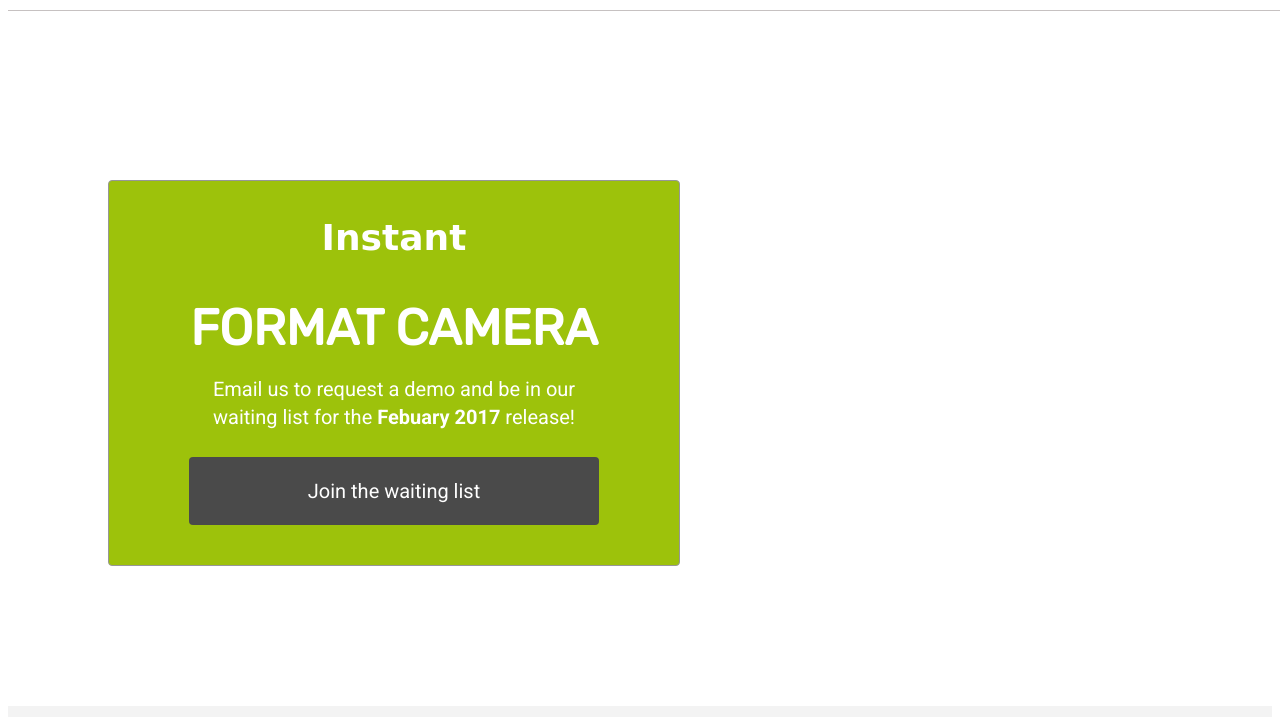
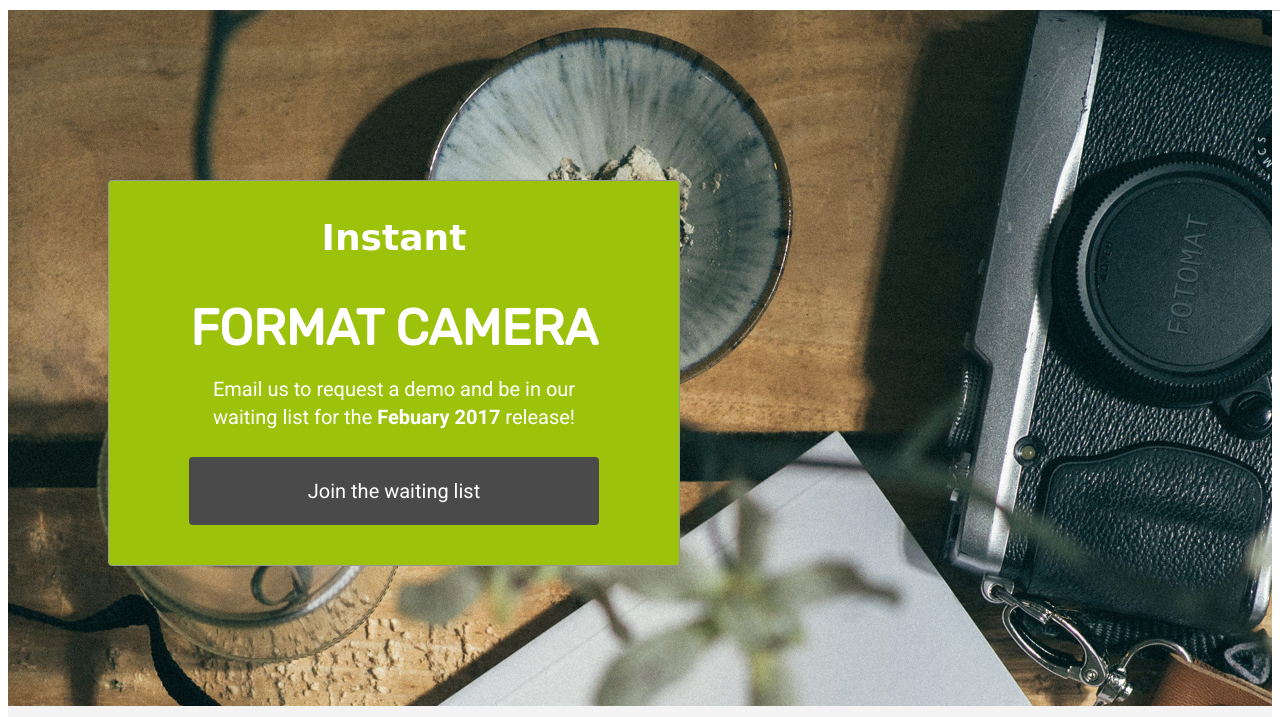
Before and after one commit to dbochner12/capstone_fotomatic_start, a plain HTML site: page index.html in a window 1280 px wide. Shown: the part 83-800 px from the top of the page. Drawn offline with Linux system fonts and the light colour scheme; files whose address does not match are found by name; a web font is replaced by a local one.

Commit message:
Signup Section CSS Changes

```diff
--- a/resources/css/style.css
+++ b/resources/css/style.css
@@ -130,7 +130,7 @@ header .mobile {
   justify-content: flex-start;
   align-items: flex-start;
   height: 43.5rem;
-  background-image: url("banner-landingpage.jpg");
+  background-image: url("../images/banner-landingpage.jpg");
 }
 
 #sign-up-cta {
```
